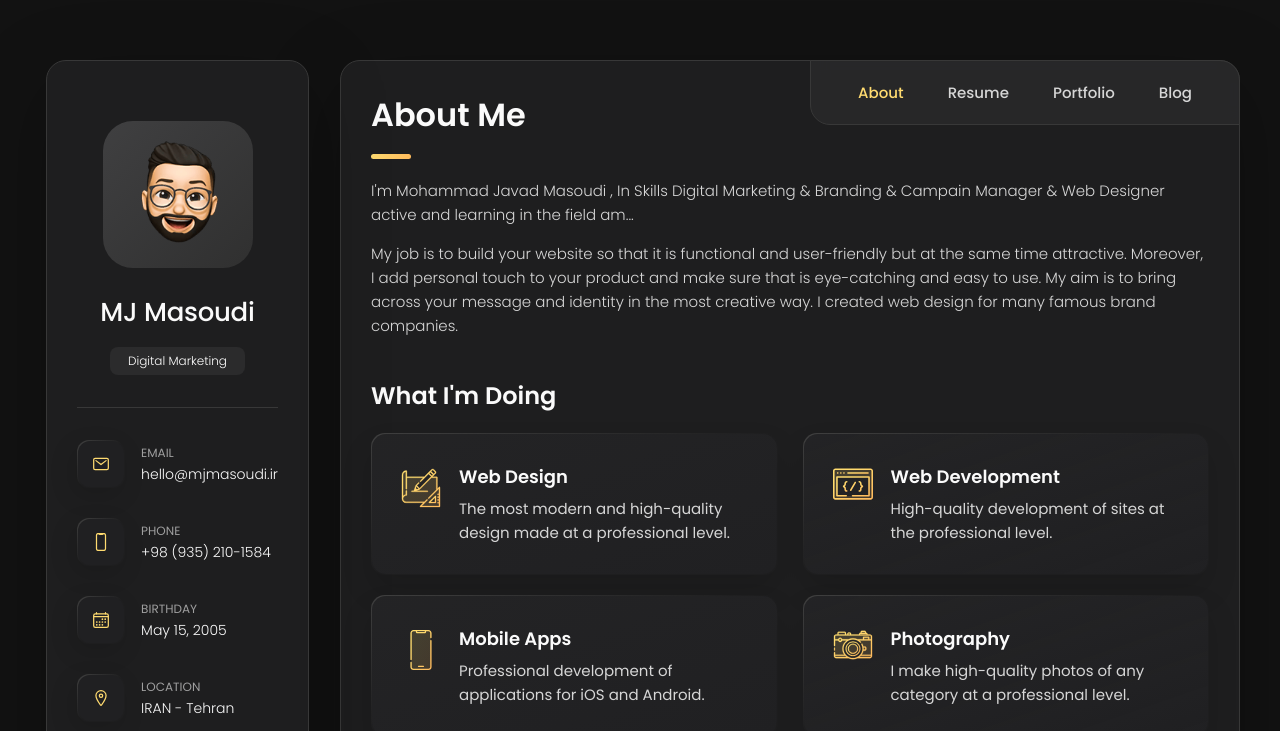
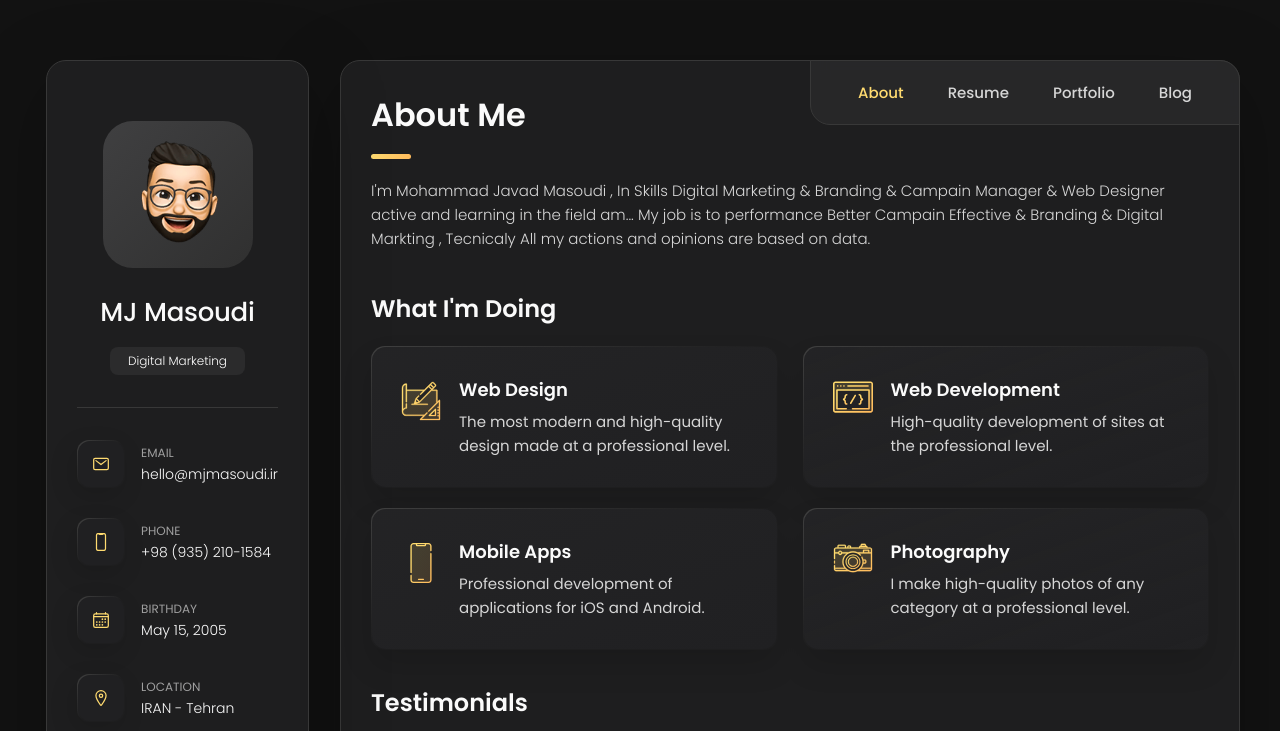
Before and after one commit to dev-503/mj-masoudi, a plain HTML site: page index.html in a window 1280 px wide. Shown: the top 731 px of the page. Drawn offline with nearby package versions, Linux system fonts and the light colour scheme.

Commit message:
Update index.html ( About Me )

```diff
--- a/index.html
+++ b/index.html
@@ -208,15 +208,7 @@
         <section class="about-text">
           <p>
             I'm Mohammad Javad Masoudi , In Skills Digital Marketing & Branding & Campain Manager & Web Designer active and learning in the field am...
-
-          </p>
-
-          <p>
-            My job is to build your website so that it is functional and user-friendly but at the same time attractive.
-            Moreover, I
-            add personal touch to your product and make sure that is eye-catching and easy to use. My aim is to bring
-            across your
-            message and identity in the most creative way. I created web design for many famous brand companies.
+            My job is to performance Better Campain Effective & Branding & Digital Markting , Tecnicaly All my actions and opinions are based on data.
           </p>
         </section>
 
```
